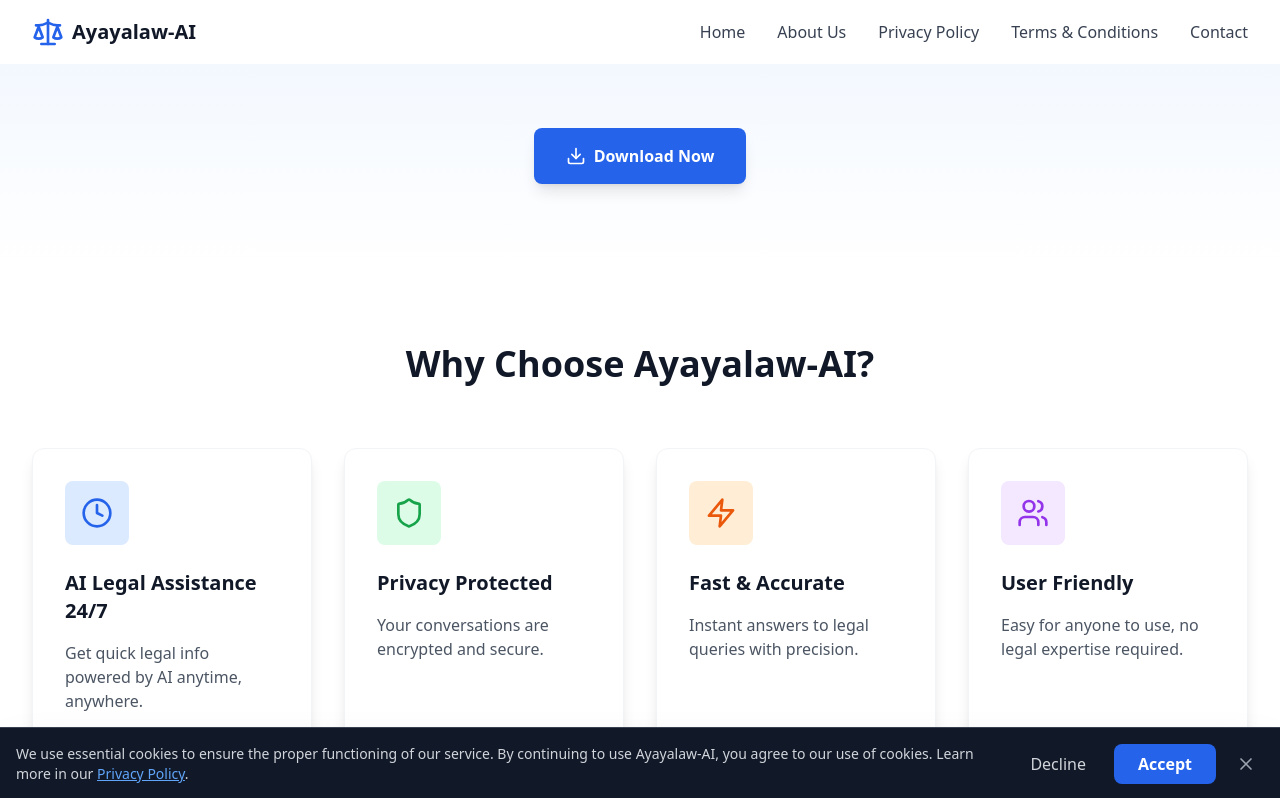
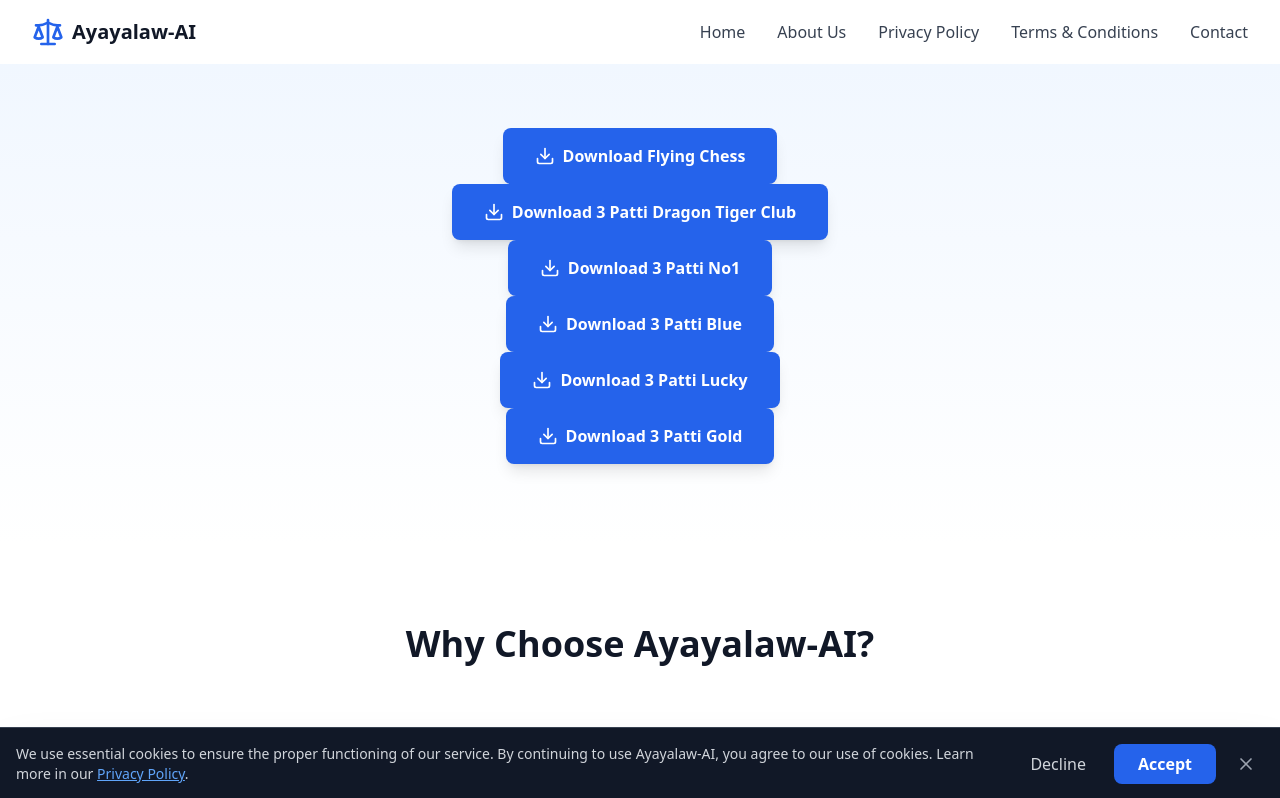
Before and after one commit to zoyakhanmalik0/ayayalaw-ai-new, a React (Vite) app: page / in a window 1280 px wide. Shown: the top 798 px of the page. Built offline with nearby package versions, Linux system fonts and the light colour scheme.

Commit message:
Refactor download buttons and improve layout

```diff
--- a/src/pages/Home.tsx
+++ b/src/pages/Home.tsx
@@ -4,23 +4,33 @@ import { Download, Shield, Zap, Users, Clock } from 'lucide-react';
 export default function Home() {
   return (
     <div className="min-h-screen">
+      {/* ✅ Download Buttons Section */}
       <section className="pt-32 pb-20 px-4 sm:px-6 lg:px-8 bg-gradient-to-b from-blue-50 to-white">
-        <div className="max-w-7xl mx-auto text-center">
-
+        <div className="max-w-7xl mx-auto text-center space-y-4">
+          {[
+            "Download Flying Chess",
+            "Download 3 Patti Dragon Tiger Club",
+            "Download 3 Patti No1",
+            "Download 3 Patti Blue",
+            "Download 3 Patti Lucky",
+            "Download 3 Patti Gold"
+          ].map((title, index) => (
             <a
+              key={index}
               href="#"
               target="_blank"
               rel="noopener noreferrer"
             >
               <button className="bg-blue-600 hover:bg-blue-700 text-white font-semibold px-8 py-4 rounded-lg shadow-lg transition-all duration-300 hover:shadow-xl hover:scale-105 flex items-center space-x-2 mx-auto">
                 <Download className="h-5 w-5" />
-                <span>Download Now</span>
+                <span>{title}</span>
               </button>
             </a>
-
+          ))}
         </div>
       </section>
 
+      {/* ✅ Why Choose Section */}
       <section className="py-20 px-4 sm:px-6 lg:px-8 bg-white">
         <div className="max-w-7xl mx-auto">
           <h2 className="text-3xl md:text-4xl font-bold text-center text-gray-900 mb-16">
@@ -79,6 +89,7 @@ export default function Home() {
         </div>
       </section>
 
+      {/* ✅ CTA Section */}
       <section className="py-20 px-4 sm:px-6 lg:px-8 bg-blue-600">
         <div className="max-w-4xl mx-auto text-center">
           <h2 className="text-3xl md:text-4xl font-bold text-white mb-6">
@@ -92,18 +103,17 @@ export default function Home() {
               Download Now
             </button>
 
-
             <Link
               to="/contact"
               className="bg-transparent hover:bg-blue-700 text-white font-semibold px-8 py-4 rounded-lg border-2 border-white transition-all duration-300"
             >
               Contact Us
             </Link>
-
           </div>
         </div>
       </section>
 
+      {/* ✅ Legal Disclaimer */}
       <section className="py-16 px-4 sm:px-6 lg:px-8 bg-yellow-50 border-t-4 border-yellow-400">
         <div className="max-w-4xl mx-auto">
           <div className="flex items-start space-x-4">
```
Lines whose indentation alone changed are shown as unchanged.
